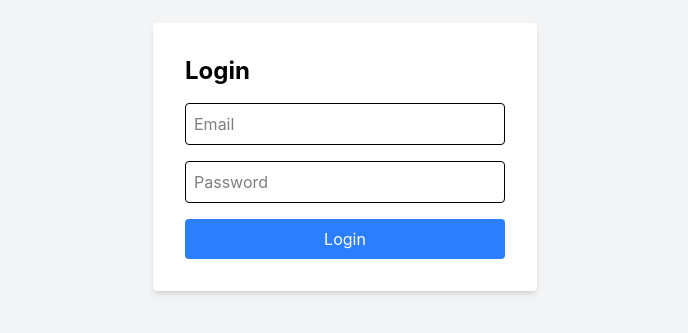
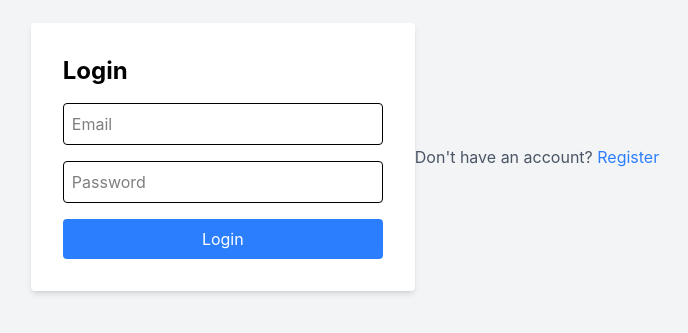
Before and after one commit to ashwanisingh011/SyncSpac, a React (Vite) app in the folder frontend/: page / in a window 1280 px wide. Shown: the part 243-576 px from the top of the page, without its empty margins (295-983 px from the left). Built offline with nearby package versions, Linux system fonts and the light colour scheme.

Commit message:
fix: adjust layout in Login component for improved user experience

```diff
--- a/frontend/src/components/Login.tsx
+++ b/frontend/src/components/Login.tsx
@@ -23,6 +23,7 @@
     <div className="flex justify-center items-center h-screen bg-gray-100">
       <form onSubmit={handleSubmit} className="bg-white p-8 rounded shadow-md w-96">
         <h2 className="text-2xl font-bold mb-4">Login</h2>
+
         <input
           type="email" placeholder="Email" className="w-full p-2 mb-4 border rounded"
           value={email} onChange={(e) => setEmail(e.target.value)}
@@ -33,6 +34,10 @@
         />
         <button type="submit" className="w-full bg-blue-500 text-white p-2 rounded">Login</button>
       </form>
+
+      <div>
+        <p className='text-center text-gray-600'>Don't have an account? <a href="/register" className="text-blue-500 hover:underline">Register</a></p>
+      </div>
     </div>
         </>
     )
```
